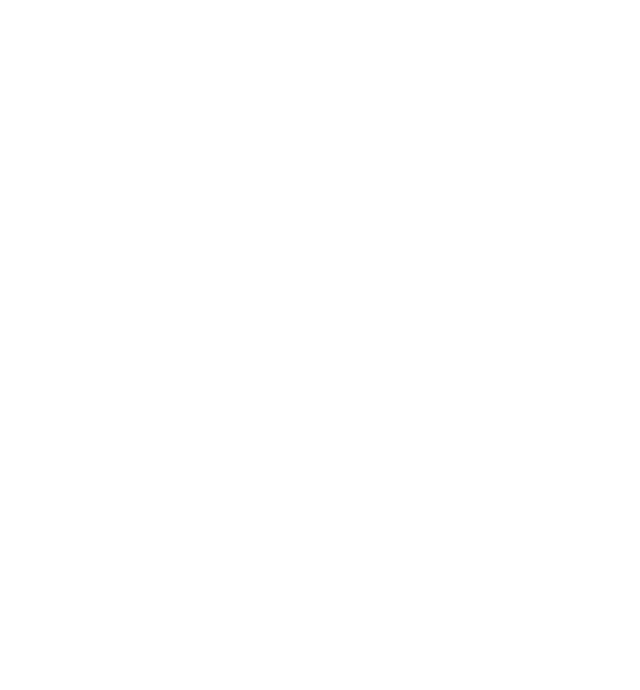
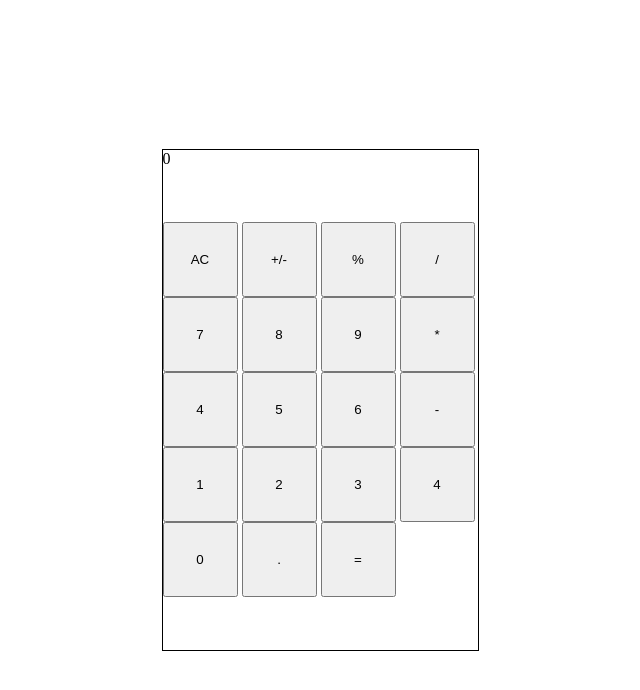
Before and after one commit to hamusel/Calculator, a website: page index.html in a window 1280 px wide. Shown: the whole page, without its empty margins (320-960 px from the left). Drawn offline with Linux system fonts and the light colour scheme.

Commit message:
:sparkles: Added basic HTML

```diff
--- a/index.html
+++ b/index.html
@@ -8,6 +8,29 @@
 </head>
 <body>
 <div id="calculator">
+    <!--    <input type="text" id="expression" name="expression">-->
+    <div id="input">0</div>
+    <div id="buttons">
+        <button id="AC">AC</button>
+        <button id="+/-">+/-</button>
+        <button id="%">%</button>
+        <button id="/">/</button>
+        <button id="7">7</button>
+        <button id="8">8</button>
+        <button id="9">9</button>
+        <button id="*">*</button>
+        <button id="4">4</button>
+        <button id="5">5</button>
+        <button id="6">6</button>
+        <button id="-">-</button>
+        <button id="1">1</button>
+        <button id="2">2</button>
+        <button id="3">3</button>
+        <button id="+">4</button>
+        <button id="0">0</button>
+        <button id=".">.</button>
+        <button id="=">=</button>
+    </div>
 
 </div>
 </body>
--- a/index.js
+++ b/index.js
@@ -0,0 +1,28 @@
+function add(a, b) {
+    return a + b;
+}
+
+function multiply(a, b) {
+    return a * b;
+}
+
+function divide(a, b) {
+    return a / b;
+}
+
+function subtract(a, b) {
+    return a - b;
+}
+
+function operate(operator, num1, num2) {
+    switch (operator) {
+        case "+": return num1 + num2;
+        case "-": return num1 - num2;
+        case "*": return num1 * num2;
+        case "/": return num1 / num2;
+    }
+}
+
+let num1 = 0;
+let num2 = 0;
+let operator = ["+", "-", "*", "/"]
--- a/style.css
+++ b/style.css
@@ -0,0 +1,27 @@
+body {
+    margin: 0;
+    padding: 0;
+    display: flex;
+    justify-content: center;
+    align-items: center;
+    height: 100vh;
+}
+
+#calculator {
+    height: 500px;
+    width: 315px;
+    display: flex;
+    flex-wrap: wrap;
+    gap: 0;
+    border: 1px solid black;
+}
+
+button {
+    width: 75px;
+    height: 75px;
+    cursor: pointer;
+}
+
+#0{
+    height: 150px;
+}
```
